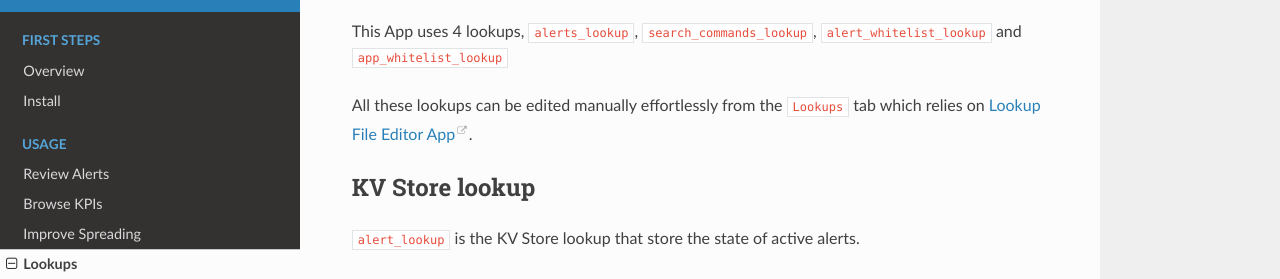
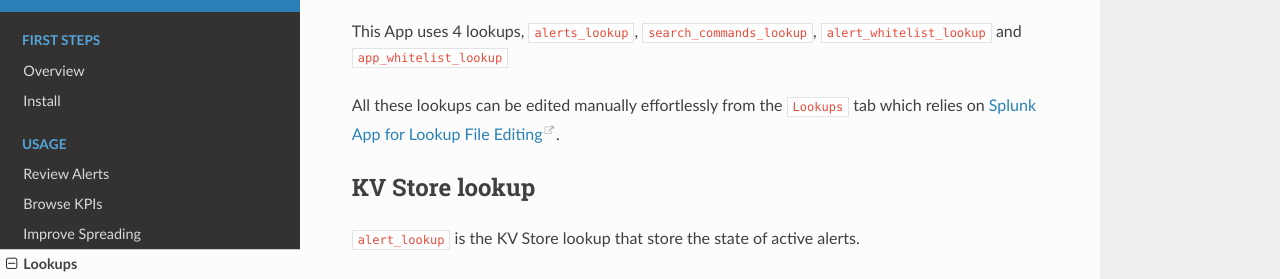
Before and after one commit to a-l-h/splunk-app-proper-alerts, a Sphinx documentation site: the page built from doc/lookups.rst, in a window 1280 px wide and 900 px high. Shown: the part 140-419 px from the top of the window. Built offline with Sphinx 7.4.7 and the Read the Docs theme 2.0.0, drawn with Linux system fonts in a browser that asks for light colours; pages that are not in the unit, such as notebooks, are missing from menus; cross-references to code outside the pages are shown as plain code.

Commit message:
Update lookups.rst

```diff
--- a/doc/lookups.rst
+++ b/doc/lookups.rst
@@ -3,7 +3,7 @@ Lookups
 
 This App uses 4 lookups, ``alerts_lookup``,  ``search_commands_lookup``,  ``alert_whitelist_lookup`` and ``app_whitelist_lookup``
 
-All these lookups can be edited manually effortlessly from the ``Lookups`` tab which relies on `Lookup File Editor App <https://splunkbase.splunk.com/app/1724/>`_.
+All these lookups can be edited manually effortlessly from the ``Lookups`` tab which relies on `Splunk App for Lookup File Editing <https://splunkbase.splunk.com/app/1724/>`_.
 
 KV Store lookup
 ---------------
```
